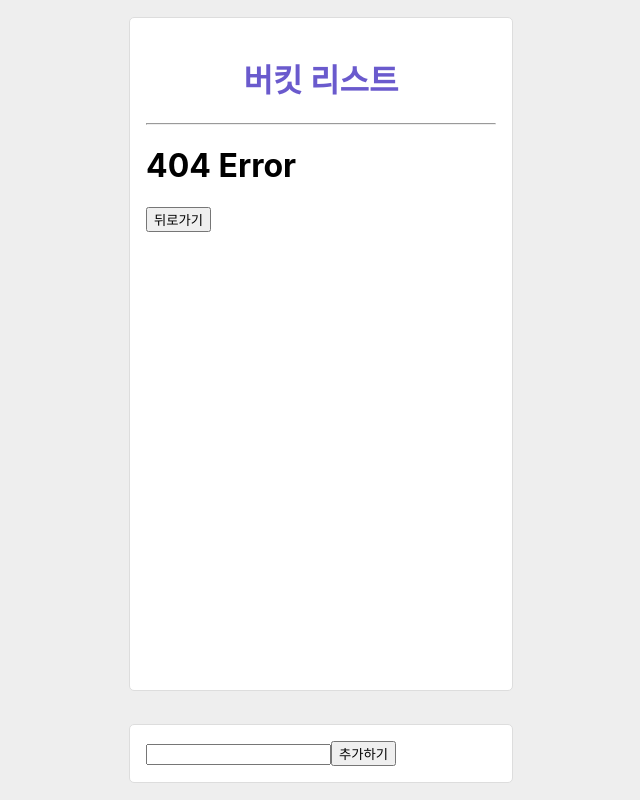
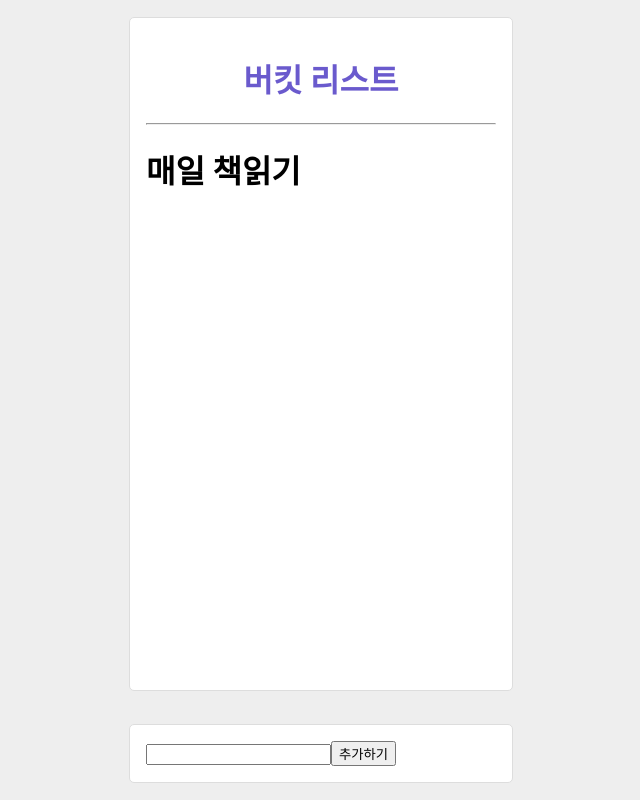
Before and after one commit to lnuvy/hanghae_react1, a React (Create React App) app: page /detail/1 in a window 1280 px wide. Before the commit this address had no page. Shown: the whole page, without its empty margins (319-959 px from the left). Built offline with nearby package versions, Linux system fonts and the light colour scheme.

Commit message:
redux로 상세페이지 state 넘기기

```diff
--- a/src/App.js
+++ b/src/App.js
@@ -27,7 +27,7 @@
         <Line />
         <Routes>
           <Route path="/" element={<BucketList />} />
-          <Route path="/detail" element={<Detail />} />
+          <Route path="/detail/:index" element={<Detail />} />
           <Route path="*" element={<NotFound />} />
         </Routes>
       </Container>
--- a/src/BucketList.js
+++ b/src/BucketList.js
@@ -11,10 +11,6 @@
 
   const my_lists = useSelector((state) => state.bucket.list);
 
-  window.setTimeout(() => {
-    console.log(my_wrap);
-  }, 1000);
-
   return (
     <div ref={my_wrap}>
       {my_lists.map((list, index) => {
@@ -22,7 +18,7 @@
           <ItemStyle
             key={index}
             onClick={() => {
-              navigate("/detail");
+              navigate("/detail/" + index);
             }}
           >
             {list}
--- a/src/Detail.js
+++ b/src/Detail.js
@@ -1,9 +1,16 @@
 import React from "react";
+import { useSelector } from "react-redux";
+import { useParams } from "react-router-dom";
 
 const Detail = () => {
+  const params = useParams();
+  const bucket_index = params.index;
+  const bucket_list = useSelector((state) => state.bucket.list);
+  console.log(params);
+  console.log(bucket_list);
   return (
     <div>
-      <h1>상세 페이지입니다!</h1>
+      <h1>{bucket_list[bucket_index]}</h1>
     </div>
   );
 };
--- a/src/redux/modules/bucket.js
+++ b/src/redux/modules/bucket.js
@@ -10,7 +10,6 @@
 // Action Creators
 
 export function createBucket(bucket) {
-  console.log("액션 생성");
   return { type: CREATE, bucket };
 }
 
@@ -18,7 +17,6 @@
 export default function reducer(state = initialState, action = {}) {
   switch (action.type) {
     case "bucket/CREATE": {
-      console.log("값 바꿈");
       const new_bucket_list = [...state.list, action.bucket];
       return { list: new_bucket_list };
     }
```
